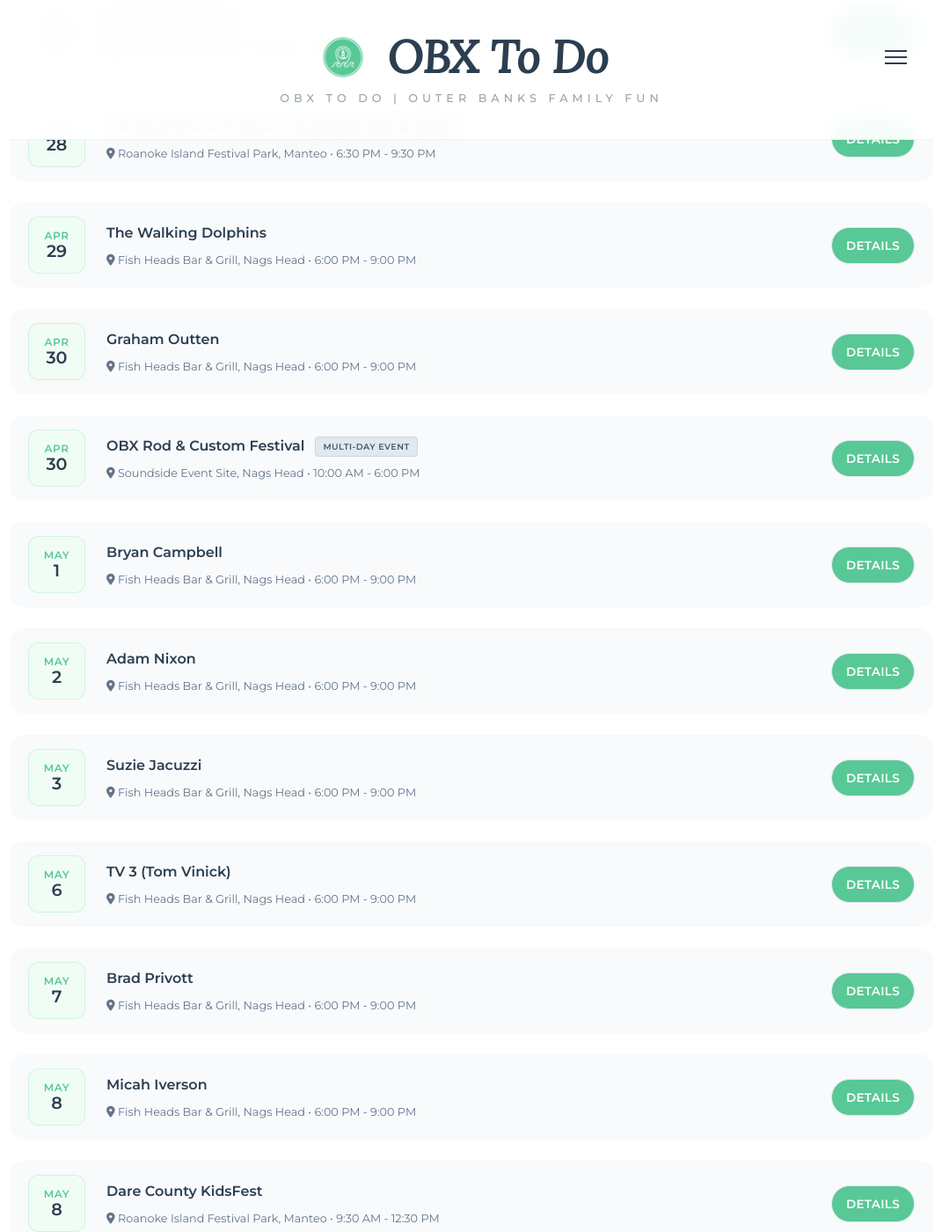
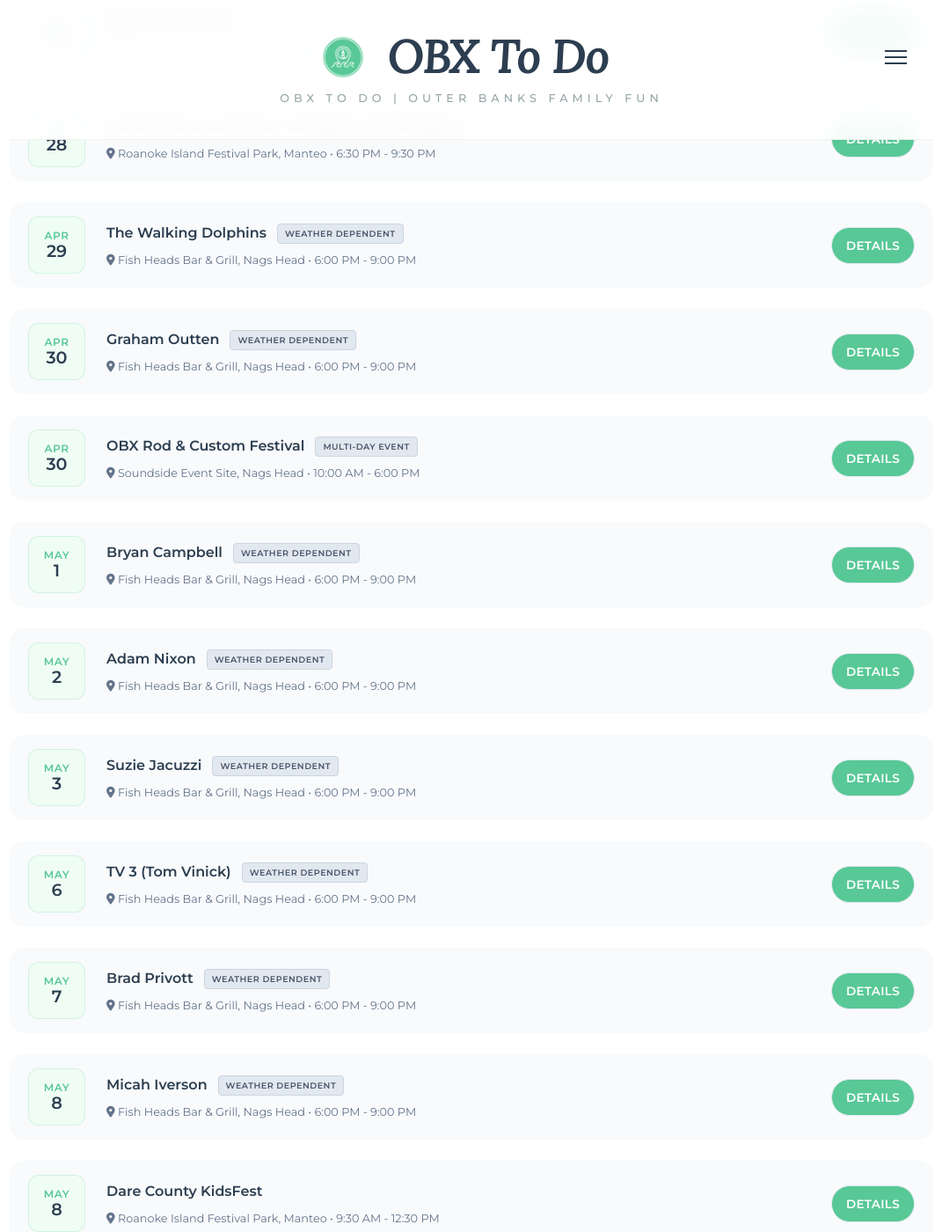
Before and after one commit to obxtodo/obxtodo.com, a Jekyll site: the page built from _gallery/events.md, in a window 1280 px wide and 1400 px high, scrolled down 2028 px. Shown: the whole window at 88% size, without its empty margins (104-1175 px from the left). Built offline with Jekyll 4.4.1, drawn with Linux system fonts in a browser that asks for light colours; some of the changed text lies outside the part shown.

Commit message:
event updates

```diff
--- a/_data/events.yml
+++ b/_data/events.yml
@@ -30,6 +30,7 @@
 - name: "Adam Nixon"
   date: 2026-04-23
   time: "6:00 PM - 9:00 PM"
+  other: "Weather Dependent"
   location: "Fish Heads Bar & Grill, Nags Head"
   link: "https://outerbanksthisweek.com/fishheads/events/adam-nixon"
 
@@ -37,6 +38,7 @@
 - name: "Jackie Burns"
   date: 2026-04-24
   time: "6:00 PM - 9:00 PM"
+  other: "Weather Dependent"
   location: "Fish Heads Bar & Grill, Nags Head"
   link: "https://outerbanksthisweek.com/fishheads/events/jackie-burns"
 
@@ -44,6 +46,7 @@
 - name: "Micah Iverson"
   date: 2026-04-25
   time: "6:00 PM - 9:00 PM"
+  other: "Weather Dependent"
   location: "Fish Heads Bar & Grill, Nags Head"
   link: "https://outerbanksthisweek.com/fishheads/events/micah-iverson"
 
@@ -51,6 +54,7 @@
 - name: "Phil Watson"
   date: 2026-04-26
   time: "6:00 PM - 9:00 PM"
+  other: "Weather Dependent"
   location: "Fish Heads Bar & Grill, Nags Head"
   link: "https://outerbanksthisweek.com/fishheads/events/phil-watson"
 
@@ -58,6 +62,7 @@
 - name: "The Walking Dolphins"
   date: 2026-04-29
   time: "6:00 PM - 9:00 PM"
+  other: "Weather Dependent"
   location: "Fish Heads Bar & Grill, Nags Head"
   link: "https://outerbanksthisweek.com/fishheads/events/walking-dolphins"
 
@@ -65,6 +70,7 @@
 - name: "Graham Outten"
   date: 2026-04-30
   time: "6:00 PM - 9:00 PM"
+  other: "Weather Dependent"
   location: "Fish Heads Bar & Grill, Nags Head"
   link: "https://outerbanksthisweek.com/fishheads/events/graham-outten-live"
 
@@ -72,6 +78,7 @@
 - name: "Bryan Campbell"
   date: 2026-05-01
   time: "6:00 PM - 9:00 PM"
+  other: "Weather Dependent"
   location: "Fish Heads Bar & Grill, Nags Head"
   link: "https://outerbanksthisweek.com/fishheads/events/bryan-campbell"
 
@@ -79,6 +86,7 @@
 - name: "Adam Nixon"
   date: 2026-05-02
   time: "6:00 PM - 9:00 PM"
+  other: "Weather Dependent"
   location: "Fish Heads Bar & Grill, Nags Head"
   link: "https://outerbanksthisweek.com/fishheads/events/adam-nixon"
 
@@ -86,6 +94,7 @@
 - name: "Suzie Jacuzzi"
   date: 2026-05-03
   time: "6:00 PM - 9:00 PM"
+  other: "Weather Dependent"
   location: "Fish Heads Bar & Grill, Nags Head"
   link: "https://outerbanksthisweek.com/fishheads/events/suzie-jacuzzi"
 
@@ -93,6 +102,7 @@
 - name: "TV 3 (Tom Vinick)"
   date: 2026-05-06
   time: "6:00 PM - 9:00 PM"
+  other: "Weather Dependent"
   location: "Fish Heads Bar & Grill, Nags Head"
   link: "https://outerbanksthisweek.com/fishheads/events/tv-3-tom-vinick"
 
@@ -100,6 +110,7 @@
 - name: "Brad Privott"
   date: 2026-05-07
   time: "6:00 PM - 9:00 PM"
+  other: "Weather Dependent"
   location: "Fish Heads Bar & Grill, Nags Head"
   link: "https://outerbanksthisweek.com/fishheads/events/brad-privott"
 
@@ -107,6 +118,7 @@
 - name: "Micah Iverson"
   date: 2026-05-08
   time: "6:00 PM - 9:00 PM"
+  other: "Weather Dependent"
   location: "Fish Heads Bar & Grill, Nags Head"
   link: "https://outerbanksthisweek.com/fishheads/events/micah-iverson"
 
@@ -114,6 +126,7 @@
 - name: "Brooke & Nick"
   date: 2026-05-09
   time: "6:00 PM - 9:00 PM"
+  other: "Weather Dependent"
   location: "Fish Heads Bar & Grill, Nags Head"
   link: "https://outerbanksthisweek.com/fishheads/events/brooke-nick"
 
@@ -121,6 +134,7 @@
 - name: "Phil Watson"
   date: 2026-05-10
   time: "6:00 PM - 9:00 PM"
+  other: "Weather Dependent"
   location: "Fish Heads Bar & Grill, Nags Head"
   link: "https://outerbanksthisweek.com/fishheads/events/phil-watson"
 
@@ -128,6 +142,7 @@
 - name: "Jeremy & The Generations"
   date: 2026-05-13
   time: "6:00 PM - 9:00 PM"
+  other: "Weather Dependent"
   location: "Fish Heads Bar & Grill, Nags Head"
   link: "https://outerbanksthisweek.com/fishheads/events/jeremy-generations"
 
@@ -135,6 +150,7 @@
 - name: "Brad Privott"
   date: 2026-05-14
   time: "6:00 PM - 9:00 PM"
+  other: "Weather Dependent"
   location: "Fish Heads Bar & Grill, Nags Head"
   link: "https://outerbanksthisweek.com/fishheads/events/brad-privott"
 
@@ -142,6 +158,7 @@
 - name: "Jay Decosta"
   date: 2026-05-15
   time: "6:00 PM - 9:00 PM"
+  other: "Weather Dependent"
   location: "Fish Heads Bar & Grill, Nags Head"
   link: "https://outerbanksthisweek.com/fishheads/events/jay-decosta"
 
@@ -149,6 +166,7 @@
 - name: "Jay Decosta"
   date: 2026-05-16
   time: "12:00 PM - 3:00 PM"
+  other: "Weather Dependent"
   location: "Fish Heads Bar & Grill, Nags Head"
   link: "https://outerbanksthisweek.com/fishheads/events/jay-decosta"
 
@@ -156,6 +174,7 @@
 - name: "Ty Fleming"
   date: 2026-05-16
   time: "6:00 PM - 9:00 PM"
+  other: "Weather Dependent"
   location: "Fish Heads Bar & Grill, Nags Head"
   link: "https://outerbanksthisweek.com/fishheads/events/ty-fleming"
 
@@ -163,6 +182,7 @@
 - name: "Dan Rosnato"
   date: 2026-05-17
   time: "6:00 PM - 9:00 PM"
+  other: "Weather Dependent"
   location: "Fish Heads Bar & Grill, Nags Head"
   link: "https://outerbanksthisweek.com/fishheads/events/dan-rosnato"
 
@@ -170,6 +190,7 @@
 - name: "Jeremy & The Generations"
   date: 2026-05-20
   time: "6:00 PM - 9:00 PM"
+  other: "Weather Dependent"
   location: "Fish Heads Bar & Grill, Nags Head"
   link: "https://outerbanksthisweek.com/fishheads/events/jeremy-generations"
 
@@ -177,6 +198,7 @@
 - name: "Adam Nixon"
   date: 2026-05-21
   time: "6:00 PM - 9:00 PM"
+  other: "Weather Dependent"
   location: "Fish Heads Bar & Grill, Nags Head"
   link: "https://outerbanksthisweek.com/fishheads/events/adam-nixon"
 
@@ -184,6 +206,7 @@
 - name: "Micah Iverson"
   date: 2026-05-22
   time: "6:00 PM - 9:00 PM"
+  other: "Weather Dependent"
   location: "Fish Heads Bar & Grill, Nags Head"
   link: "https://outerbanksthisweek.com/fishheads/events/micah-iverson"
 
@@ -191,6 +214,7 @@
 - name: "Drew Freeland"
   date: 2026-05-23
   time: "7:00 PM - 10:00 PM"
+  other: "Weather Dependent"
   location: "Fish Heads Bar & Grill, Nags Head"
   link: "https://outerbanksthisweek.com/fishheads/events/drew-freeland"
 
--- a/_gallery/events.md
+++ b/_gallery/events.md
@@ -50,6 +50,10 @@
             {% if event.end_date %}
               <span class="multi-day-tag">Multi-Day Event</span>
             {% endif %}
+
+            {% if event.other %}
+              <span class="multi-day-tag">{{ event.other }}</span>
+            {% endif %}
           </div>
 
           <p class="location-time">
```
Also changed, not shown: _gallery/this-week.md (+3 -0 lines).
